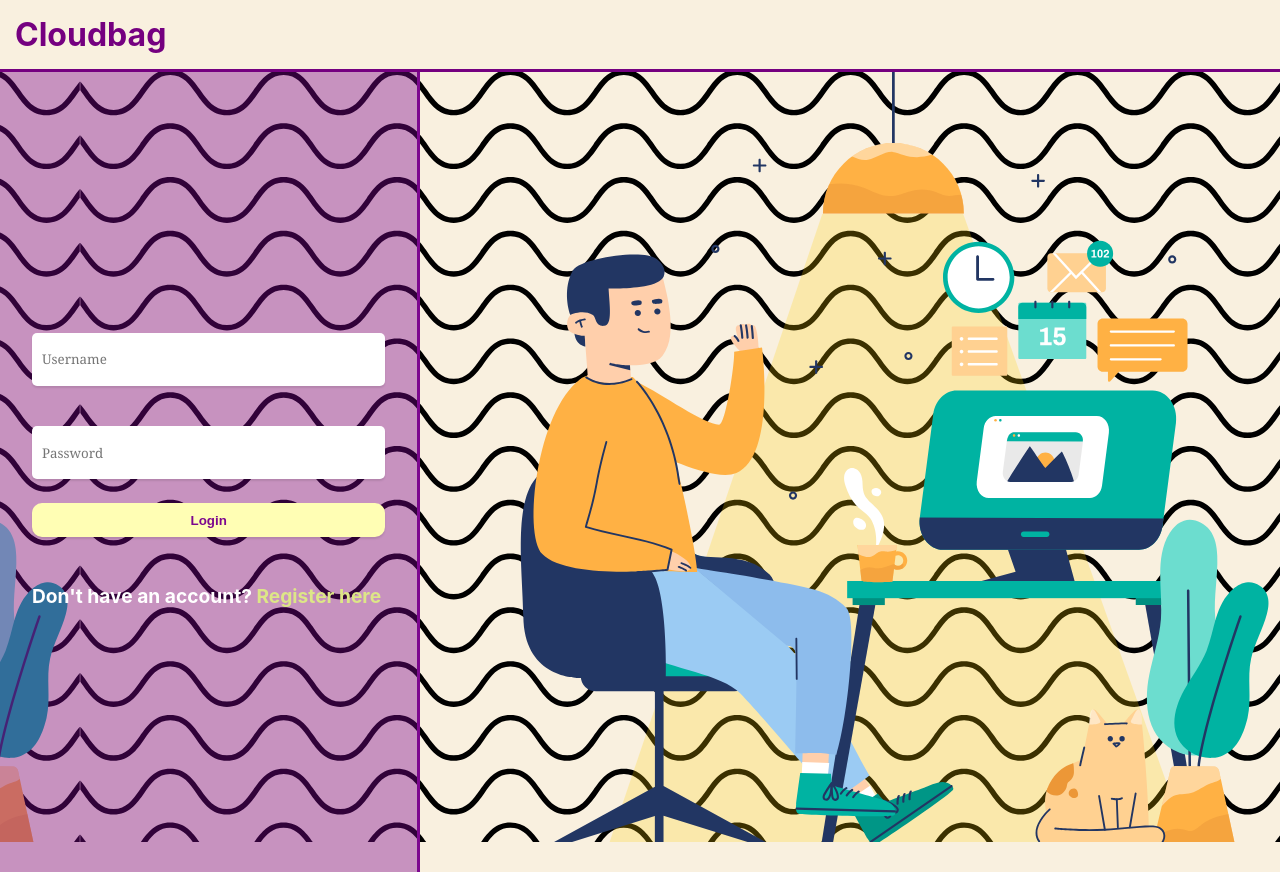
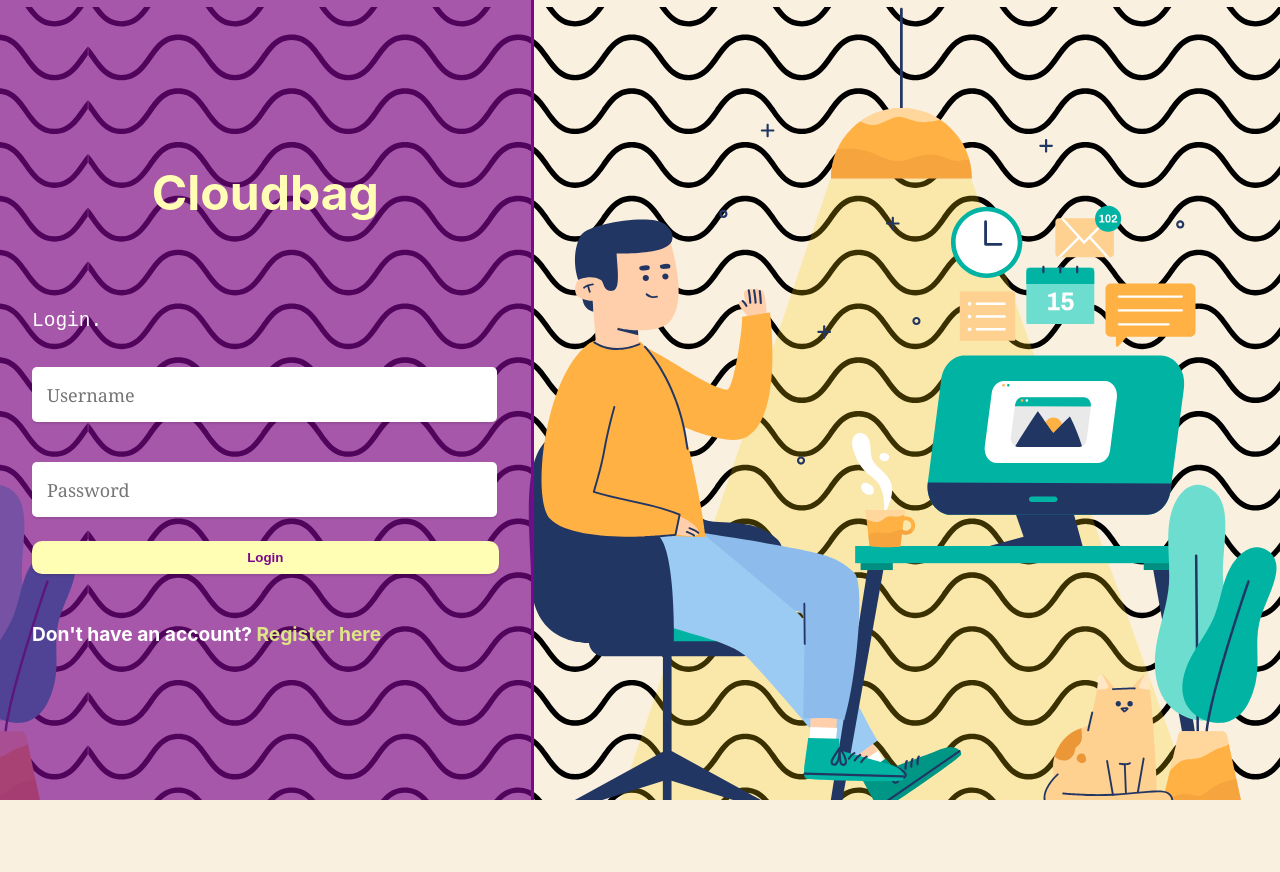
Before and after one commit to yadhukrishnasm/Cloudbag, a React (Create React App) app in the folder client/: page / in a window 1280 px wide. After the commit the page ends 800 px from the top, so only its background shows below. Built offline with nearby package versions, Linux system fonts and the light colour scheme.

Commit message:
edited login and register page.

```diff
--- a/client/src/pages/homePage.js
+++ b/client/src/pages/homePage.js
@@ -3,7 +3,7 @@ import { Notes } from '../modules/notes'
 import {Navbar} from '../components/navbar'
 import { useParams } from 'react-router-dom';
 import Askai from '../modules/askai';
-import './homepage.css'
+import './styles/homepage.css'
 // import Drawer from '../components/drawer';
 
 const HomePage = () => {
--- a/client/src/pages/loginPage.js
+++ b/client/src/pages/loginPage.js
@@ -1,7 +1,7 @@
 import React, { useState } from 'react';
 import { Link, useNavigate } from 'react-router-dom';
 import { Navbar } from '../components/navbar';
-import './loginpage.css';
+import './styles/loginpage.css';
 
 function LoginPage() {
   const [username, setUsername] = useState('');
@@ -35,9 +35,11 @@ function LoginPage() {
 
   return (
     <div>
-      <Navbar />
-      <div className="container">
+      {/* <Navbar /> */}
+      <div className="logincontainer">
         <div className="loginForm">
+          <p className='Cloudbag-head'>Cloudbag</p>
+          <h3>Login.</h3>
           <form onSubmit={handleSubmit}>
             <p>
 
@@ -47,7 +49,7 @@ function LoginPage() {
 
               <input type="password" id="password" placeholder='Password' value={password} onChange={(e) => setPassword(e.target.value)} /> <br />
             </p>
-            <button type="submit">Login</button><br />
+            <button type="submit" className='loginButton'>Login</button><br />
           </form>
           <p id='toRegister'>
 
--- a/client/src/pages/registerPage.js
+++ b/client/src/pages/registerPage.js
@@ -1,7 +1,6 @@
 import React, { useState } from 'react'
 import { Link,useNavigate } from 'react-router-dom';
-import { Navbar } from '../components/navbar'
-
+import './styles/registerPage.css'
 
 export default function RegisterPage() {
 
@@ -40,21 +39,33 @@ export default function RegisterPage() {
 
   return (
     <div>
-      <Navbar/>
-      <form onSubmit={handleSubmit}>
-      <label htmlFor="username">Username:</label>
-      <input type="text" id="username" value={username} onChange={(e) => setUsername(e.target.value)} />
-      <label htmlFor="password">Password:</label>
-      <input type="password" id="password" value={password} onChange={(e) => setPassword(e.target.value)} />
-      <label htmlFor="emial">Email:</label>
-      <input type="text" id="email" value={email} onChange={(e) => setemail(e.target.value)} />
-      <button type="submit">Register</button>
-      </form>
+      {/* <Navbar /> */}
+      <div className="registercontainer">
+        <div className="registerForm">
+          <p className='Cloudbag-registerhead'>Cloudbag</p>
+          <h3>Register here!!</h3>
+          <form onSubmit={handleSubmit}>
+            <p>
 
-      <p>
-          already registered? <Link to="/">Login</Link>
-      </p>
+              <input type="text" id="username" placeholder='Username' value={username} onChange={(e) => setUsername(e.target.value)} /><br/>
+            </p>
+            <p>
 
+              <input type="password" id="password" placeholder='Password' value={password} onChange={(e) => setPassword(e.target.value)} /> <br />
+            </p>
+            <p>
+
+              <input type="text" id="email" value={email} placeholder='email' onChange={(e) => setemail(e.target.value)}/> <br />
+            </p>
+            <button type="submit"className='registerButton'>Register</button><br />
+          </form>
+          <p id='toLogin'>
+
+            Already registered?
+            <Link to="/"id='toLogin'> Login</Link>
+          </p>
+        </div>
+      </div>
     </div>
 
   )
--- /dev/null
+++ b/client/src/pages/styles/loginpage.css
@@ -0,0 +1,90 @@
+
+.logincontainer{
+    height: 100vh;
+    width: 100vw;
+    display: flex;
+    align-items: flex-start;
+    justify-content: center;
+    flex-direction: column;
+    background-image: url(../../../public/3714961.svg);
+    background-repeat:repeat-x;
+    background-position: 11vh 7px;
+    background-size:contain;
+
+}
+.loginForm{
+    border-right: 3px solid rgb(124, 7, 142);
+    padding: 0em 2em;
+    display: flex;
+    justify-content: center;
+    flex-direction: column;
+    align-items: flex-start;
+    width: fit-content;
+    height: 100%;
+    background-color: rgba(124, 7, 142, 0.651);
+    form{
+        display: flex;
+        gap: 8px;
+        flex-direction: column;
+        input{
+            height: 2.5em;
+            width: 25em;
+            border-radius: 5px;
+            border-style: hidden;
+            box-shadow: 0 2px 2px rgba(0, 0, 0, 0.1);
+            padding: 5px 0px 5px 15px;
+            font-family:Georgia, 'Times New Roman', Times, serif;
+            font-weight: 200;
+            color:black;
+            font-size: large;
+
+        }
+        input:focus{
+            font-size: large;
+            outline: none;
+
+        }
+        input:hover{
+            box-shadow: 0 6px 8px rgba(19, 19, 19, 0.832);
+            transform: scale(1.01);
+            transition: all 0.2s ease-in-out;
+        }
+    }
+}
+.loginButton{
+    height: 2.5em;
+    width: 35em;
+    padding: 5px;
+    border-radius: 10px;
+    border-style: hidden;
+    box-shadow: 0 2px 2px rgba(0, 0, 0, 0.1);
+    font-weight: bolder;
+    background-color:rgb(255, 254, 180) ;
+    color:rgb(124, 7, 142) ;
+}
+button:hover{
+    transform: scale(1.01);
+    transition: all 0.2s ease-out;
+}
+
+#toRegister{
+    color: #ffffff;
+    font-size: 1.2em;
+    font-weight: bolder;
+    a{
+        color: #dde687;
+    }
+}
+
+.Cloudbag-head{
+    align-self: center;
+    font-weight: bolder ;
+    font-size:3em;
+    color: rgb(255, 254, 180);
+    transform: translateY(-20px);
+}
+h3{
+    color: white;
+    font: 1.5em monospace;
+
+}
--- a/client/src/pages/loginpage.css
+++ b/client/src/pages/styles/registerPage.css
@@ -1,34 +1,31 @@
 
-@import url('https://fonts.googleapis.com/css2?family=Oswald:wght@200..700&display=swap');
-body{
-    overflow:hidden;
-}
-.container{
+.registercontainer{
     height: 100vh;
     width: 100vw;
     display: flex;
-    align-items: flex-start;
+    align-items: center;
     justify-content: center;
     flex-direction: column;
-    background-image: url(../../public/3714961.svg);
+    background-image: url(../../../public/3714961.svg);
     background-repeat:repeat-x;
-    background-position: 10vh -30px;
+    background-position: 70vh 7px;
     background-size:contain;
 
 }
-.loginForm{
+.registerForm{
     border-right: 3px solid rgb(124, 7, 142);
     padding: 0em 2em;
     display: flex;
     justify-content: center;
+
     flex-direction: column;
     align-items: flex-start;
     width: fit-content;
     height: 100%;
-    background-color: rgba(124, 7, 142, 0.401);
+    background-color: rgba(124, 7, 142, 0.751);
     form{
         display: flex;
-        gap: 8px;
+        gap: 10px;
         flex-direction: column;
         input{
             height: 2.5em;
@@ -36,22 +33,23 @@ body{
             border-radius: 5px;
             border-style: hidden;
             box-shadow: 0 2px 2px rgba(0, 0, 0, 0.1);
-            padding: 10px;
+            padding: 5px 0px 5px 15px;
             font-family:Georgia, 'Times New Roman', Times, serif;
-            font-weight: 200    ;
+            font-weight: 200;
             color:black;
+            font-size: large;
 
         }
         input:hover{
             box-shadow: 0 6px 8px rgba(19, 19, 19, 0.832);
-            transform: scale(1.1);
+            transform: scale(1.01);
             transition: all 0.2s ease-in-out;
         }
     }
 }
-button{
+.registerButton{
     height: 2.5em;
-    width: 26.5em;
+    width: 35.5em;
     padding: 5px;
     border-radius: 10px;
     border-style: hidden;
@@ -61,15 +59,22 @@ button{
     color:rgb(124, 7, 142) ;
 }
 button:hover{
-    transform: scale(1.1);
+    transform: scale(1.01);
     transition: all 0.2s ease-in-out;
 }
 
-#toRegister{
+#toLogin{
     color: #ffffff;
-    font-size: 1.2em;
+    font-size: 1.1em;
     font-weight: bolder;
     a{
-        color: #dde687;
+        color: #efff62dc;
+
     }
 }
+.Cloudbag-registerhead{
+    align-self: center;
+    font-weight: bolder ;
+    font-size:3em;
+    color: rgb(255, 254, 180);
+}
```
Also changed, not shown: client/src/pages/registerpage.css (deleted), client/src/pages/styles/cloudspell.css (added), client/src/pages/styles/homepage.css (renamed from client/src/pages/homepage.css).
